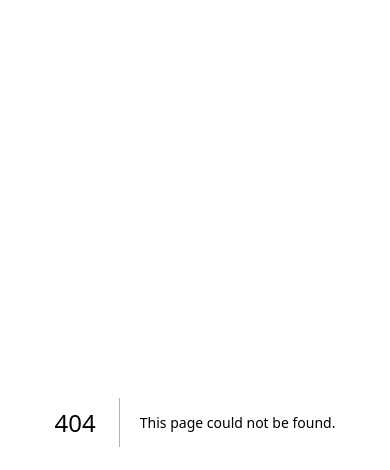
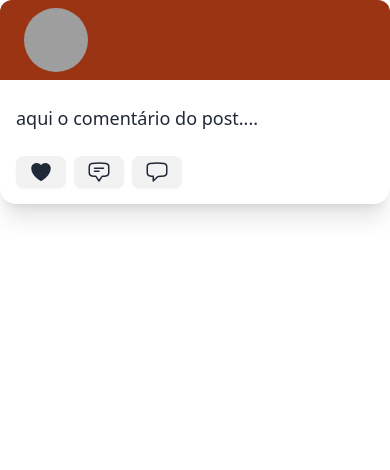
Before and after one commit to csrmds/simple-post, a Next.js app: page /components/PostViewNew in a window 390 px wide. Before the commit this address had no page. Shown: the top 470 px of the page. Built offline with nearby package versions, Linux system fonts and the light colour scheme; no server answers; grey boxes are pictures that could not be loaded.

Commit message:
ajuste postView para mobile 01

```diff
--- a/src/pages/components/Feed.jsx
+++ b/src/pages/components/Feed.jsx
@@ -1,8 +1,9 @@
 import React, { useState, useRef, useEffect, useCallback } from "react"
 import { useDispatch, useSelector } from "react-redux"
 import axios from "axios"
-import PostView from '../components/PostView'
+//import PostView from '../components/PostView'
 import PostNew from '../components/PostNew'
+import PostViewNew from '../components/PostViewNew'
 
 export default function Feed() {
     const url = process.env.NEXT_PUBLIC_BACKEND_URL
@@ -25,6 +26,7 @@ export default function Feed() {
             console.error("Erro ao listar posts.", err)
         }
     }, [dispatch, url, paginateOptions])
+
 
     const updatePostList = async () => {
         //console.log("chamou updatePostList")
@@ -97,7 +99,7 @@ export default function Feed() {
                 {
                     currentPostList.docs?.map((post, i) => (
                         <div key={i}>
-                            <PostView
+                            <PostViewNew
                                 postId= {post._id}
                                 content= {post.content}
                                 title= {post.title}
--- a/src/pages/components/PostView.jsx
+++ b/src/pages/components/PostView.jsx
@@ -164,7 +164,7 @@ export default function PostView(props) {
             <div className="flex justify-center w-full">
 
                 {/* CARD DO POST */}
-                <div className="card card-compact bg-base-100 shadow-xl w-64 sm:w-120 md:w-160">
+                <div className="card card-compact bg-base-100 shadow-xl w-80 sm:w-120 md:w-160">
 
                     <div className="navbar bg-violet-800 rounded-t-xl flex justify-between px-6 ">
                         <div className="avatar">
--- /dev/null
+++ b/src/pages/components/PostViewNew.jsx
@@ -0,0 +1,139 @@
+import { useEffect, useState } from 'react'
+import { useDispatch, useSelector } from "react-redux"
+import { useSession } from 'next-auth/react'
+import path from 'path'
+import { format, intervalToDuration, formatDistanceToNowStrict  } from 'date-fns'
+import { ptBR } from 'date-fns/locale'
+import axios from 'axios'
+import Slider from "react-slick";
+
+
+
+export default function PostViewNew(props) {const url = process.env.NEXT_PUBLIC_BACKEND_URL
+    const {data: session} = useSession()
+    const [images, setImages]= useState( props.images )
+    const author = props.author
+    const callRefreshPostList = props.refreshPostList
+    const [commentEdit, setCommentEdit] = useState("")
+    const [newCommentVisible, setNewCommentVisible]= useState(false)
+    const [viewCommentList, setViewCommentList]= useState(false)
+    const [editCommentVisible, setEditCommentVisible]= useState(false)
+
+    const sliderSettins = {
+        dots: true,
+        infinite: false,
+        speed: 500,
+        slidesToShow: 1,
+        slidesToScroll: 1,
+        //adaptiveHeight: true,
+    }
+
+    const dispatch = useDispatch()
+
+    useEffect(()=> {
+        setImages([])
+        setImages(props.images)
+
+    }, [props.images])
+
+
+    function formatData(updatedAt) {
+        if (!updatedAt || isNaN(new Date(updatedAt))) return ''
+
+        const interval = intervalToDuration({ start: new Date(updatedAt), end: Date.now() })
+        const formatada = formatDistanceToNowStrict(new Date(updatedAt), { addSuffix: true, locale: ptBR })
+        if (interval.days > 1) {
+            return format(new Date(updatedAt), "dd MMMM - HH:mm", { locale: ptBR })
+        } else {
+            return formatada
+        }
+    }
+
+
+    return (
+        <>
+            <div className="flex justify-center w-full" name={props.name}>
+
+                <div className="card card-compact bg-base-100 shadow-xl w-full xl:w-160">
+
+                    {/* NAVBAR DO POST */}
+                    <div className="navbar bg-orange-800 rounded-t-xl justify-between px-6">
+
+                        <div className="avatar">
+                            <div className="w-16 rounded-full">
+                                <img src={author?.avatarImage || "https://img.daisyui.com/images/stock/photo-1534528741775-53994a69daeb.webp"} />
+                            </div>
+                            <h1 className="pl-2 font-semibold">{author?.firstName}</h1>
+                        </div>
+
+                        <div className="flex-none">
+                            {  formatData(props.updatedAt) }
+                        </div>
+                    </div>
+
+
+                    {/* SLIDER DE FOTOS AQUI */}
+                    {
+                        images?.length >= 1 && (
+                            <>
+                                <figure className='flex-none grid content-center'>
+                                    <img
+                                        src={
+                                            images[0].source == "local" ? (url + "/images/" + props.postId + "/" + path.basename(images[0].address))
+                                                : (images[0].address)
+                                        }
+                                        alt={images[0].description}
+                                        className="w-full h-auto object-contain"
+                                    />
+                                </figure>
+                            </>
+                        )
+                    }
+
+
+
+
+
+                    {/* BODY E DESCRICAO DO POST */}
+                    <div className="card-body">
+                        <p className="my-2 text-lg">aqui o comentário do post....</p>
+
+
+                        {/* RODAPÉ COM BOTÕES DE AÇÕES DO POST */}
+                        <div className="card-actions justify-between mt-2">
+
+                            <div className="flex w-3/4 gap-2">
+                                <button className="btn btn-sm border-transparent">
+                                    <svg xmlns="http://www.w3.org/2000/svg" viewBox="0 0 24 24" fill="currentColor" className="size-6">
+                                        <path d="m11.645 20.91-.007-.003-.022-.012a15.247 15.247 0 0 1-.383-.218 25.18 25.18 0 0 1-4.244-3.17C4.688 15.36 2.25 12.174 2.25 8.25 2.25 5.322 4.714 3 7.688 3A5.5 5.5 0 0 1 12 5.052 5.5 5.5 0 0 1 16.313 3c2.973 0 5.437 2.322 5.437 5.25 0 3.925-2.438 7.111-4.739 9.256a25.175 25.175 0 0 1-4.244 3.17 15.247 15.247 0 0 1-.383.219l-.022.012-.007.004-.003.001a.752.752 0 0 1-.704 0l-.003-.001Z" />
+                                    </svg>
+                                </button>
+
+                                <button className="btn btn-sm border-transparent">
+                                    <svg xmlns="http://www.w3.org/2000/svg" fill="none" viewBox="0 0 24 24" strokeWidth={1.5} stroke="currentColor" className="size-6">
+                                        <path strokeLinecap="round" strokeLinejoin="round" d="M7.5 8.25h9m-9 3H12m-9.75 1.51c0 1.6 1.123 2.994 2.707 3.227 1.129.166 2.27.293 3.423.379.35.026.67.21.865.501L12 21l2.755-4.133a1.14 1.14 0 0 1 .865-.501 48.172 48.172 0 0 0 3.423-.379c1.584-.233 2.707-1.626 2.707-3.228V6.741c0-1.602-1.123-2.995-2.707-3.228A48.394 48.394 0 0 0 12 3c-2.392 0-4.744.175-7.043.513C3.373 3.746 2.25 5.14 2.25 6.741v6.018Z" />
+                                    </svg>
+                                </button>
+
+                                <button className="btn btn-sm border-transparent" >
+                                    <svg xmlns="http://www.w3.org/2000/svg" fill="none" viewBox="0 0 24 24" strokeWidth={1.5} stroke="currentColor" className="size-6">
+                                        <path strokeLinecap="round" strokeLinejoin="round" d="M2.25 12.76c0 1.6 1.123 2.994 2.707 3.227 1.087.16 2.185.283 3.293.369V21l4.076-4.076a1.526 1.526 0 0 1 1.037-.443 48.282 48.282 0 0 0 5.68-.494c1.584-.233 2.707-1.626 2.707-3.228V6.741c0-1.602-1.123-2.995-2.707-3.228A48.394 48.394 0 0 0 12 3c-2.392 0-4.744.175-7.043.513C3.373 3.746 2.25 5.14 2.25 6.741v6.018Z" />
+                                    </svg>
+                                </button>
+                            </div>
+
+                        </div>
+                    </div>
+
+
+
+
+
+
+
+
+                </div>
+            </div>
+        </>
+    )
+}
```
